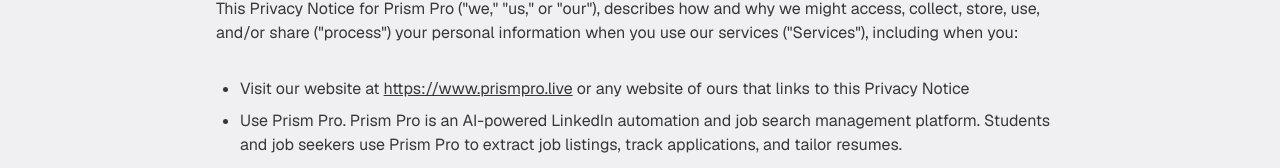
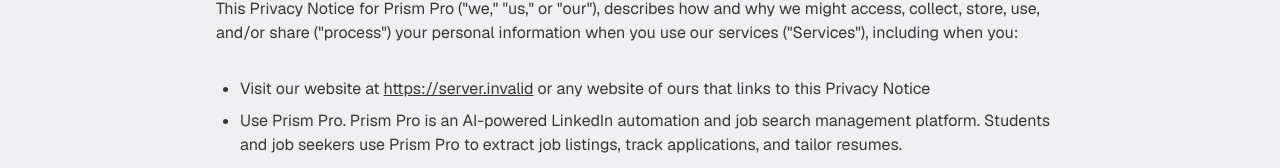
Before and after one commit to NagarjunMa/LinkedinAutomation, a Next.js app in the folder frontend/: page /privacy-policy in a window 1280 px wide. Shown: the part 267-435 px from the top of the page. Built offline with nearby package versions, Linux system fonts and the light colour scheme; no server answers; a web font is replaced by a local one.

Commit message:
fix: derive public app origin from environment

```diff
--- a/frontend/src/app/layout.tsx
+++ b/frontend/src/app/layout.tsx
@@ -7,6 +7,7 @@ import { Providers } from "@/components/ui/providers"
 import { AuthProvider } from "@/contexts/auth-context"
 import { ThemeProvider } from "@/contexts/theme-context"
 import ErrorBoundary, { PageErrorFallback } from "@/components/error-boundary"
+import { getConfiguredAppOrigin } from "@/lib/url"
 
 // ── Humane variable typeface — editorial display / UI font ─────────────────
 // Loaded via next/font/local for optimal performance (no FOUT/FOIT).
@@ -58,6 +59,8 @@ const ibmPlexSans = IBM_Plex_Sans({
   display: "swap",
 })
 
+const appOrigin = getConfiguredAppOrigin()
+
 export const metadata: Metadata = {
   title: {
     default: "Prism Pro — Recruiter-Grade Resume Prep",
@@ -84,14 +87,14 @@ export const metadata: Metadata = {
     address: false,
     telephone: false,
   },
-  metadataBase: new URL('https://prismpro.live'),
+  metadataBase: new URL(appOrigin),
   alternates: {
     canonical: '/',
   },
   openGraph: {
     type: 'website',
     locale: 'en_US',
-    url: 'https://prismpro.live',
+    url: appOrigin,
     title: 'Prism Pro — Recruiter-Grade Resume Prep',
     description: 'Recruiter-grade resume tailoring and JD matching for experienced engineers and product professionals. Used by SWEs, Data Scientists, and PMs targeting roles in the US and India.',
     siteName: 'Prism Pro',
@@ -149,7 +152,7 @@ export default function RootLayout({
               "@type": "SoftwareApplication",
               "name": "Prism Pro",
               "description": "Recruiter-grade resume tailoring platform. Professionals use Prism Pro to evaluate and tailor their resumes to job descriptions, prepare for ATS systems, and export polished, country-aware PDF resumes.",
-              "url": "https://prismpro.live",
+              "url": appOrigin,
               "applicationCategory": "BusinessApplication",
               "operatingSystem": "Web Browser",
               "offers": {
--- a/frontend/src/app/privacy-policy/page.tsx
+++ b/frontend/src/app/privacy-policy/page.tsx
@@ -3,9 +3,11 @@
 import React from 'react';
 import { Navigation } from '@/components/landing/Navigation';
 import { useTheme } from '@/contexts/theme-context';
+import { getConfiguredAppOrigin } from '@/lib/url';
 
 export default function PrivacyPolicy() {
     const { isDark } = useTheme();
+    const appOrigin = getConfiguredAppOrigin();
 
     return (
         <div className={`min-h-screen ${isDark ? 'bg-[#0a0a0a] text-[#f0eff2]' : 'bg-[#f0eff2] text-[#0a0a0a]'} transition-colors duration-300 font-sans`}>
@@ -20,7 +22,7 @@ export default function PrivacyPolicy() {
                         This Privacy Notice for Prism Pro ("we," "us," or "our"), describes how and why we might access, collect, store, use, and/or share ("process") your personal information when you use our services ("Services"), including when you:
                     </p>
                     <ul className="list-disc pl-6 space-y-2">
-                        <li>Visit our website at <a href="https://www.prismpro.live" className="underline hover:text-blue-500">https://www.prismpro.live</a> or any website of ours that links to this Privacy Notice</li>
+                        <li>Visit our website at <a href={appOrigin} className="underline hover:text-blue-500">{appOrigin}</a> or any website of ours that links to this Privacy Notice</li>
                         <li>Use Prism Pro. Prism Pro is an AI-powered LinkedIn automation and job search management platform. Students and job seekers use Prism Pro to extract job listings, track applications, and tailor resumes.</li>
                         <li>Engage with us in other related ways, including any marketing or events</li>
                     </ul>
--- a/frontend/src/app/robots.ts
+++ b/frontend/src/app/robots.ts
@@ -1,12 +1,15 @@
 import { MetadataRoute } from 'next'
+import { getConfiguredAppOrigin } from '@/lib/url'
 
 export default function robots(): MetadataRoute.Robots {
+    const appOrigin = getConfiguredAppOrigin()
+
     return {
         rules: {
             userAgent: '*',
             allow: '/',
             disallow: ['/api/', '/admin/', '/private/'],
         },
-        sitemap: 'https://prismpro.live/sitemap.xml',
+        sitemap: `${appOrigin}/sitemap.xml`,
     }
 }
--- a/frontend/src/app/sitemap.ts
+++ b/frontend/src/app/sitemap.ts
@@ -1,7 +1,8 @@
 import { MetadataRoute } from 'next'
+import { getConfiguredAppOrigin } from '@/lib/url'
 
 export default function sitemap(): MetadataRoute.Sitemap {
-  const baseUrl = 'https://prismpro.live'
+  const baseUrl = getConfiguredAppOrigin()
 
   return [
     {
```
Also changed, not shown: 1 other file (tests, documents, lock files or other folders).
